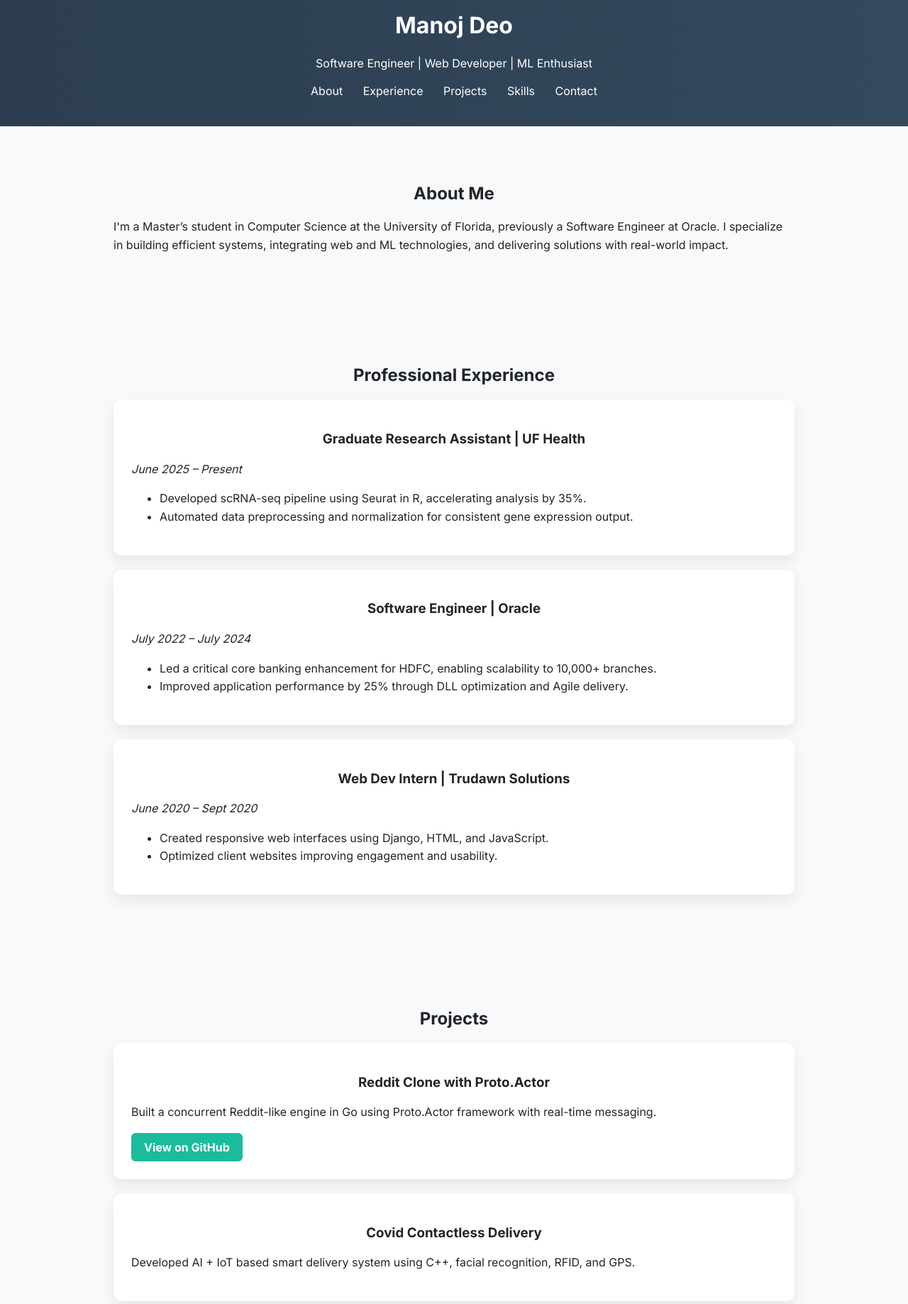
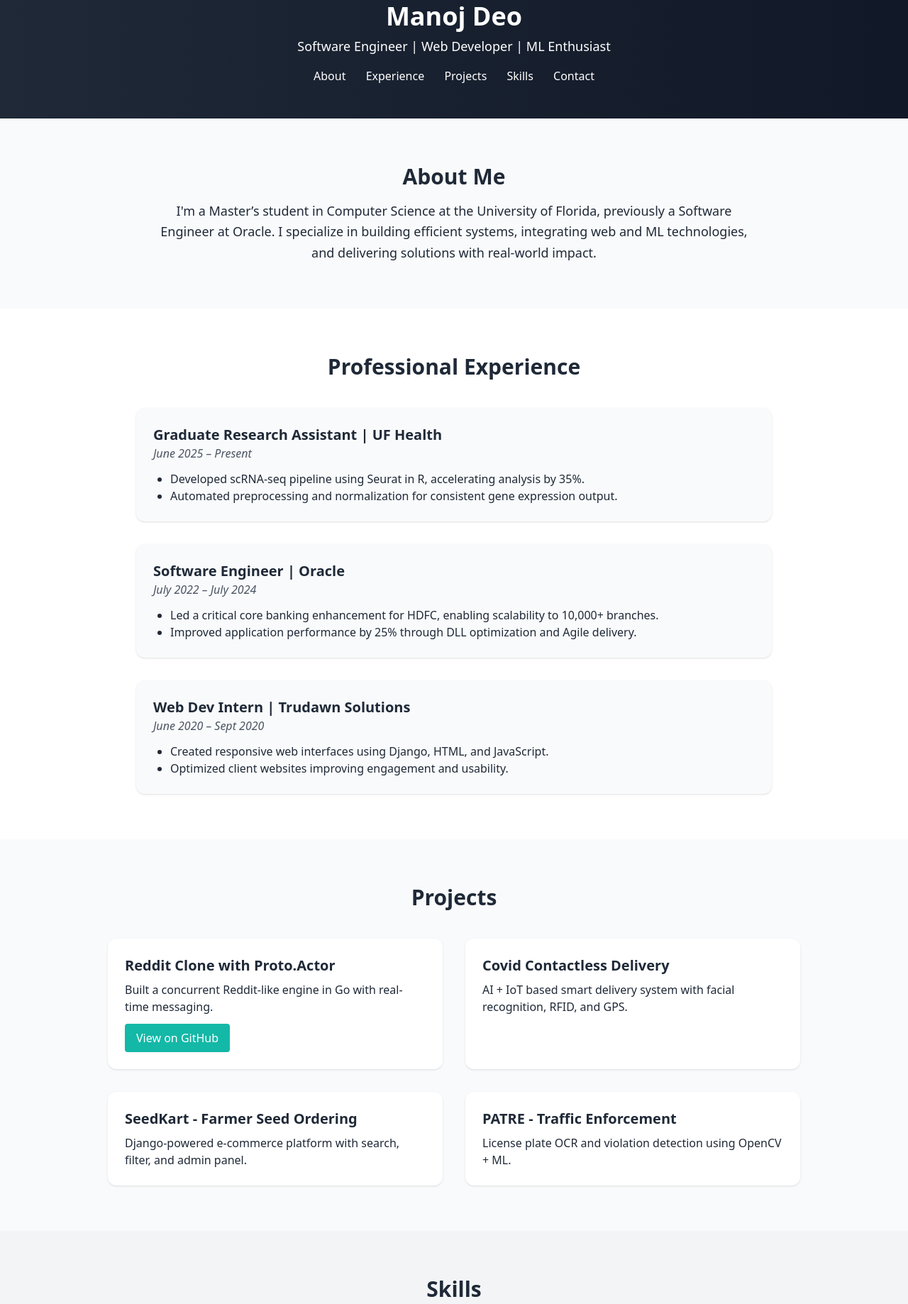
Before and after one commit to manoj-deo/Portfolio, a plain HTML site: page index.html in a window 1280 px wide. Shown: the part 45-1883 px from the top of the page at 71% size. Drawn offline with nearby package versions, Linux system fonts and the light colour scheme.

Commit message:
Update index.html

```diff
--- a/index.html
+++ b/index.html
@@ -4,199 +4,122 @@
   <meta charset="UTF-8" />
   <meta name="viewport" content="width=device-width, initial-scale=1.0" />
   <title>Manoj Deo | Software Engineer</title>
-  <link href="https://fonts.googleapis.com/css2?family=Inter:wght@400;600;700&display=swap" rel="stylesheet">
-  <style>
-    * {
-      box-sizing: border-box;
-    }
-    body {
-      margin: 0;
-      font-family: 'Inter', sans-serif;
-      background-color: #f8f9fa;
-      color: #212529;
-      scroll-behavior: smooth;
-    }
-    header {
-      background: linear-gradient(to right, #2c3e50, #34495e);
-      color: white;
-      padding: 40px 0;
-      text-align: center;
-    }
-    nav {
-      margin-top: 15px;
-    }
-    nav a {
-      color: white;
-      margin: 0 12px;
-      text-decoration: none;
-      font-weight: 500;
-      transition: color 0.3s;
-    }
-    nav a:hover {
-      color: #1abc9c;
-    }
-    section {
-      padding: 60px 20px;
-      max-width: 1000px;
-      margin: auto;
-    }
-    h1, h2, h3 {
-      text-align: center;
-    }
-    .card {
-      background: white;
-      padding: 25px;
-      margin: 20px 0;
-      border-radius: 12px;
-      box-shadow: 0 8px 20px rgba(0,0,0,0.08);
-      transition: transform 0.3s;
-    }
-    .card:hover {
-      transform: translateY(-5px);
-    }
-    .skills {
-      display: grid;
-      grid-template-columns: repeat(auto-fit, minmax(220px, 1fr));
-      gap: 20px;
-    }
-    footer {
-      background: #2c3e50;
-      color: white;
-      text-align: center;
-      padding: 20px;
-      font-size: 0.9em;
-    }
-    a.button {
-      display: inline-block;
-      background: #1abc9c;
-      color: white;
-      padding: 10px 18px;
-      text-decoration: none;
-      border-radius: 6px;
-      font-weight: bold;
-      transition: background 0.3s;
-    }
-    .button:hover {
-      background: #16a085;
-    }
-    p, ul li {
-      line-height: 1.6;
-    }
-  </style>
+  <script src="https://cdn.tailwindcss.com"></script>
+  <link rel="stylesheet" href="https://unpkg.com/aos@2.3.1/dist/aos.css" />
 </head>
-<body>
+<body class="bg-gray-50 text-gray-800 font-inter">
 
-<header>
-  <h1>Manoj Deo</h1>
-  <p>Software Engineer | Web Developer | ML Enthusiast</p>
-  <nav>
-    <a href="#about">About</a>
-    <a href="#experience">Experience</a>
-    <a href="#projects">Projects</a>
-    <a href="#skills">Skills</a>
-    <a href="#contact">Contact</a>
+  <!-- Header -->
+  <header class="bg-gradient-to-r from-gray-800 to-gray-900 text-white py-12 text-center">
+    <h1 class="text-4xl font-bold">Manoj Deo</h1>
+    <p class="text-lg mt-2">Software Engineer | Web Developer | ML Enthusiast</p>
+    <nav class="mt-4 space-x-6">
+      <a href="#about" class="hover:text-teal-400">About</a>
+      <a href="#experience" class="hover:text-teal-400">Experience</a>
+      <a href="#projects" class="hover:text-teal-400">Projects</a>
+      <a href="#skills" class="hover:text-teal-400">Skills</a>
+      <a href="#contact" class="hover:text-teal-400">Contact</a>
     </nav>
   </header>
 
-<section id="about">
-  <h2>About Me</h2>
-  <p>
-    I'm a Master’s student in Computer Science at the University of Florida, previously a Software Engineer at Oracle. I specialize in building efficient systems, integrating web and ML technologies, and delivering solutions with real-world impact.
+  <!-- About -->
+  <section id="about" class="max-w-4xl mx-auto py-16 px-6 text-center" data-aos="fade-up">
+    <h2 class="text-3xl font-semibold mb-4">About Me</h2>
+    <p class="text-lg leading-relaxed">
+      I'm a Master’s student in Computer Science at the University of Florida, previously a Software Engineer at Oracle.
+      I specialize in building efficient systems, integrating web and ML technologies, and delivering solutions with real-world impact.
     </p>
   </section>
 
-<section id="experience">
-  <h2>Professional Experience</h2>
+  <!-- Experience -->
+  <section id="experience" class="bg-white py-16 px-6" data-aos="fade-up">
+    <h2 class="text-3xl font-semibold text-center mb-10">Professional Experience</h2>
+    <div class="grid gap-8 max-w-4xl mx-auto">
 
-  <div class="card">
-    <h3>Graduate Research Assistant | UF Health</h3>
-    <p><em>June 2025 – Present</em></p>
-    <ul>
+      <div class="bg-gray-50 p-6 rounded-xl shadow hover:shadow-lg transition">
+        <h3 class="text-xl font-bold">Graduate Research Assistant | UF Health</h3>
+        <p class="text-gray-600 italic">June 2025 – Present</p>
+        <ul class="list-disc ml-6 mt-3">
           <li>Developed scRNA-seq pipeline using Seurat in R, accelerating analysis by 35%.</li>
-      <li>Automated data preprocessing and normalization for consistent gene expression output.</li>
+          <li>Automated preprocessing and normalization for consistent gene expression output.</li>
         </ul>
       </div>
 
-  <div class="card">
-    <h3>Software Engineer | Oracle</h3>
-    <p><em>July 2022 – July 2024</em></p>
-    <ul>
+      <div class="bg-gray-50 p-6 rounded-xl shadow hover:shadow-lg transition">
+        <h3 class="text-xl font-bold">Software Engineer | Oracle</h3>
+        <p class="text-gray-600 italic">July 2022 – July 2024</p>
+        <ul class="list-disc ml-6 mt-3">
           <li>Led a critical core banking enhancement for HDFC, enabling scalability to 10,000+ branches.</li>
           <li>Improved application performance by 25% through DLL optimization and Agile delivery.</li>
         </ul>
       </div>
 
-  <div class="card">
-    <h3>Web Dev Intern | Trudawn Solutions</h3>
-    <p><em>June 2020 – Sept 2020</em></p>
-    <ul>
+      <div class="bg-gray-50 p-6 rounded-xl shadow hover:shadow-lg transition">
+        <h3 class="text-xl font-bold">Web Dev Intern | Trudawn Solutions</h3>
+        <p class="text-gray-600 italic">June 2020 – Sept 2020</p>
+        <ul class="list-disc ml-6 mt-3">
           <li>Created responsive web interfaces using Django, HTML, and JavaScript.</li>
           <li>Optimized client websites improving engagement and usability.</li>
         </ul>
       </div>
-</section>
-
-<section id="projects">
-  <h2>Projects</h2>
-
-  <div class="card">
-    <h3>Reddit Clone with Proto.Actor</h3>
-    <p>Built a concurrent Reddit-like engine in Go using Proto.Actor framework with real-time messaging.</p>
-    <a class="button" href="https://github.com/manoj-deo/reddit-clone" target="_blank">View on GitHub</a>
-  </div>
-
-  <div class="card">
-    <h3>Covid Contactless Delivery</h3>
-    <p>Developed AI + IoT based smart delivery system using C++, facial recognition, RFID, and GPS.</p>
-  </div>
-
-  <div class="card">
-    <h3>SeedKart - Farmer Seed Ordering Platform</h3>
-    <p>Created a Django-powered e-commerce solution for seed purchases with search, filter, and admin panel.</p>
-  </div>
-
-  <div class="card">
-    <h3>PATRE - Traffic Enforcement System</h3>
-    <p>Implemented license plate OCR and Canny-based violation detection using OpenCV and ML techniques.</p>
     </div>
   </section>
 
-<section id="skills">
-  <h2>Skills</h2>
-  <div class="skills">
-    <div class="card">
-      <h4>Languages</h4>
-      <p>Python, Java, C++, R, SQL, HTML, CSS, JavaScript</p>
+  <!-- Projects -->
+  <section id="projects" class="max-w-5xl mx-auto py-16 px-6" data-aos="fade-up">
+    <h2 class="text-3xl font-semibold text-center mb-10">Projects</h2>
+    <div class="grid md:grid-cols-2 gap-8">
+
+      <div class="bg-white p-6 rounded-xl shadow hover:shadow-lg transition">
+        <h3 class="text-xl font-bold">Reddit Clone with Proto.Actor</h3>
+        <p class="mt-2">Built a concurrent Reddit-like engine in Go with real-time messaging.</p>
+        <a class="inline-block mt-3 bg-teal-500 text-white px-4 py-2 rounded hover:bg-teal-600" href="https://github.com/manoj-deo/reddit-clone" target="_blank">View on GitHub</a>
       </div>
-    <div class="card">
-      <h4>Web & API</h4>
-      <p>Django, REST, OAuth2, AJAX, Bootstrap</p>
+
+      <div class="bg-white p-6 rounded-xl shadow hover:shadow-lg transition">
+        <h3 class="text-xl font-bold">Covid Contactless Delivery</h3>
+        <p class="mt-2">AI + IoT based smart delivery system with facial recognition, RFID, and GPS.</p>
       </div>
-    <div class="card">
-      <h4>Cloud & DevOps</h4>
-      <p>AWS, Docker, Git, CI/CD, Kubernetes</p>
+
+      <div class="bg-white p-6 rounded-xl shadow hover:shadow-lg transition">
+        <h3 class="text-xl font-bold">SeedKart - Farmer Seed Ordering</h3>
+        <p class="mt-2">Django-powered e-commerce platform with search, filter, and admin panel.</p>
       </div>
-    <div class="card">
-      <h4>Databases</h4>
-      <p>Oracle, MySQL, MongoDB, PostgreSQL</p>
+
+      <div class="bg-white p-6 rounded-xl shadow hover:shadow-lg transition">
+        <h3 class="text-xl font-bold">PATRE - Traffic Enforcement</h3>
+        <p class="mt-2">License plate OCR and violation detection using OpenCV + ML.</p>
       </div>
-    <div class="card">
-      <h4>ML & Tools</h4>
-      <p>Pandas, NumPy, OpenCV, TensorFlow, Seurat (R)</p>
-    </div>
+
     </div>
   </section>
 
-<section id="contact">
-  <h2>Contact</h2>
-  <p>Email: <a href="mailto:manoj.deo91@gmail.com">manoj.deo91@gmail.com</a></p>
-  <p>LinkedIn: <a href="https://linkedin.com/in/manojdeo" target="_blank">linkedin.com/in/manojdeo</a></p>
-  <p>GitHub: <a href="https://github.com/manoj-deo" target="_blank">github.com/manoj-deo</a></p>
+  <!-- Skills -->
+  <section id="skills" class="bg-gray-100 py-16 px-6" data-aos="fade-up">
+    <h2 class="text-3xl font-semibold text-center mb-10">Skills</h2>
+    <div class="grid md:grid-cols-3 gap-6 max-w-5xl mx-auto">
+      <div class="bg-white p-6 rounded-xl shadow"><h4 class="font-bold">Languages</h4><p>Python, Java, C++, R, SQL, HTML, CSS, JS</p></div>
+      <div class="bg-white p-6 rounded-xl shadow"><h4 class="font-bold">Web & API</h4><p>Django, REST, OAuth2, AJAX, Bootstrap</p></div>
+      <div class="bg-white p-6 rounded-xl shadow"><h4 class="font-bold">Cloud & DevOps</h4><p>AWS, Docker, Git, CI/CD, Kubernetes</p></div>
+      <div class="bg-white p-6 rounded-xl shadow"><h4 class="font-bold">Databases</h4><p>Oracle, MySQL, MongoDB, PostgreSQL</p></div>
+      <div class="bg-white p-6 rounded-xl shadow"><h4 class="font-bold">ML & Tools</h4><p>Pandas, NumPy, OpenCV, TensorFlow, Seurat (R)</p></div>
+    </div>
   </section>
 
-<footer>
-  <p>&copy; 2025 Manoj Deo | Built with HTML, CSS & ❤️</p>
+  <!-- Contact -->
+  <section id="contact" class="max-w-4xl mx-auto py-16 px-6 text-center" data-aos="fade-up">
+    <h2 class="text-3xl font-semibold mb-4">Contact</h2>
+    <p>Email: <a href="mailto:manoj.deo91@gmail.com" class="text-teal-600">manoj.deo91@gmail.com</a></p>
+    <p>LinkedIn: <a href="https://linkedin.com/in/manojdeo" class="text-teal-600">linkedin.com/in/manojdeo</a></p>
+    <p>GitHub: <a href="https://github.com/manoj-deo" class="text-teal-600">github.com/manoj-deo</a></p>
+  </section>
+
+  <!-- Footer -->
+  <footer class="bg-gray-900 text-white py-6 text-center">
+    <p>&copy; 2025 Manoj Deo | Built with Tailwind & ❤️</p>
   </footer>
 
+  <script src="https://unpkg.com/aos@2.3.1/dist/aos.js"></script>
+  <script>AOS.init();</script>
 </body>
 </html>
```
Lines whose indentation alone changed are shown as unchanged.
